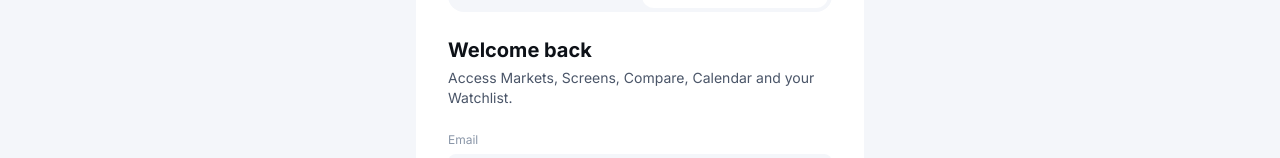
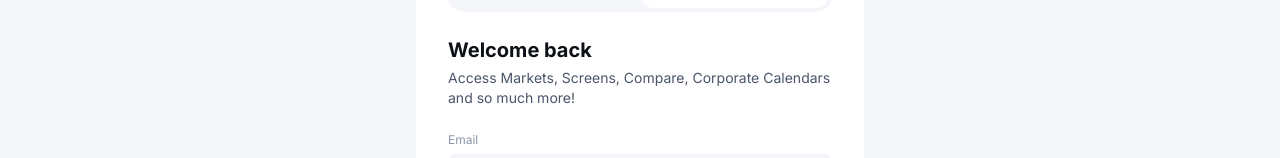
Before and after one commit to ramcc007/finovo, a Next.js app: page /login in a window 1280 px wide. Shown: the part 182-340 px from the top of the page. Built offline with nearby package versions, Linux system fonts and the light colour scheme; no server answers.

Commit message:
Tweak login page subcopy

```diff
--- a/src/app/login/page.tsx
+++ b/src/app/login/page.tsx
@@ -122,7 +122,7 @@ export default function LoginPage() {
         <AuthTabs active="login" />
 
         <h1 className="text-xl font-bold text-[#0D1117] mb-1">Welcome back</h1>
-        <p className="text-sm text-[#4A5568] mb-6">Access Markets, Screens, Compare, Calendar and your Watchlist.</p>
+        <p className="text-sm text-[#4A5568] mb-6">Access Markets, Screens, Compare, Corporate Calendars and so much more!</p>
 
         <form onSubmit={handleSubmit} className="space-y-4">
           <div>
```
